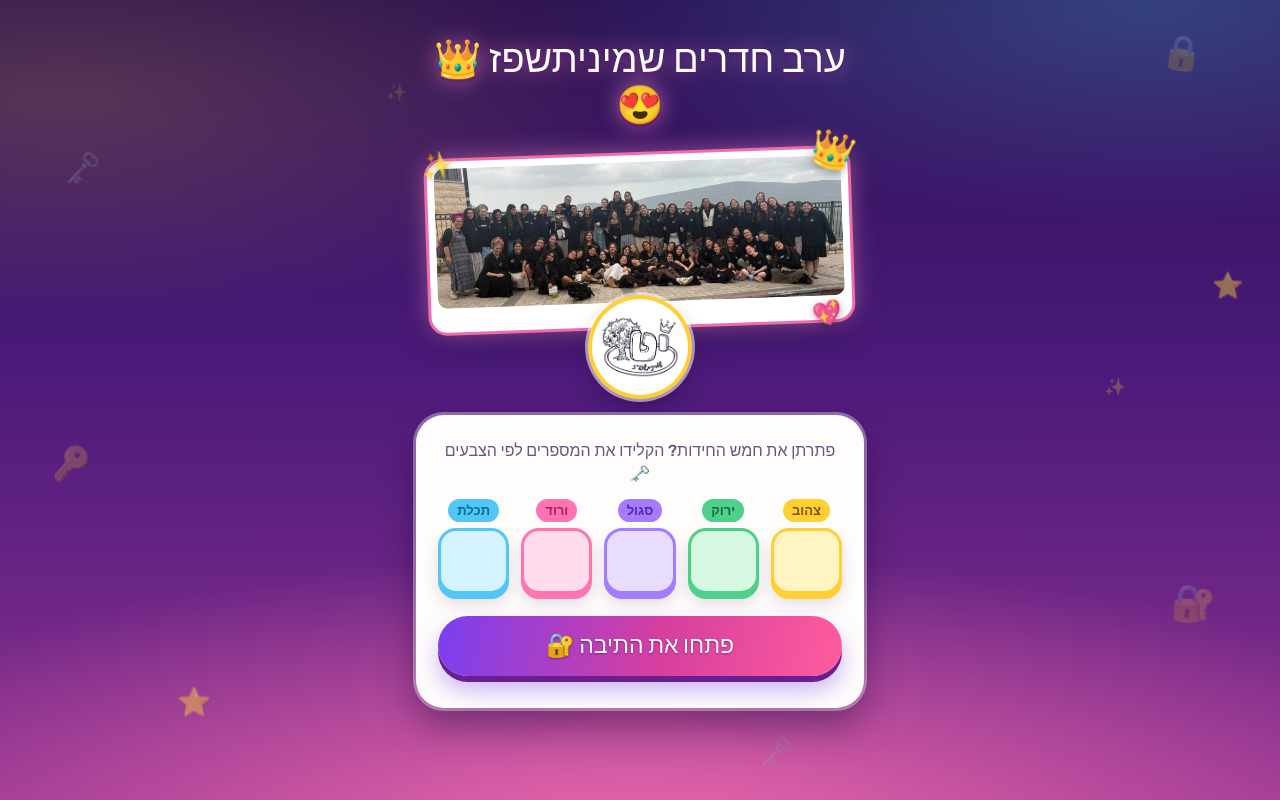
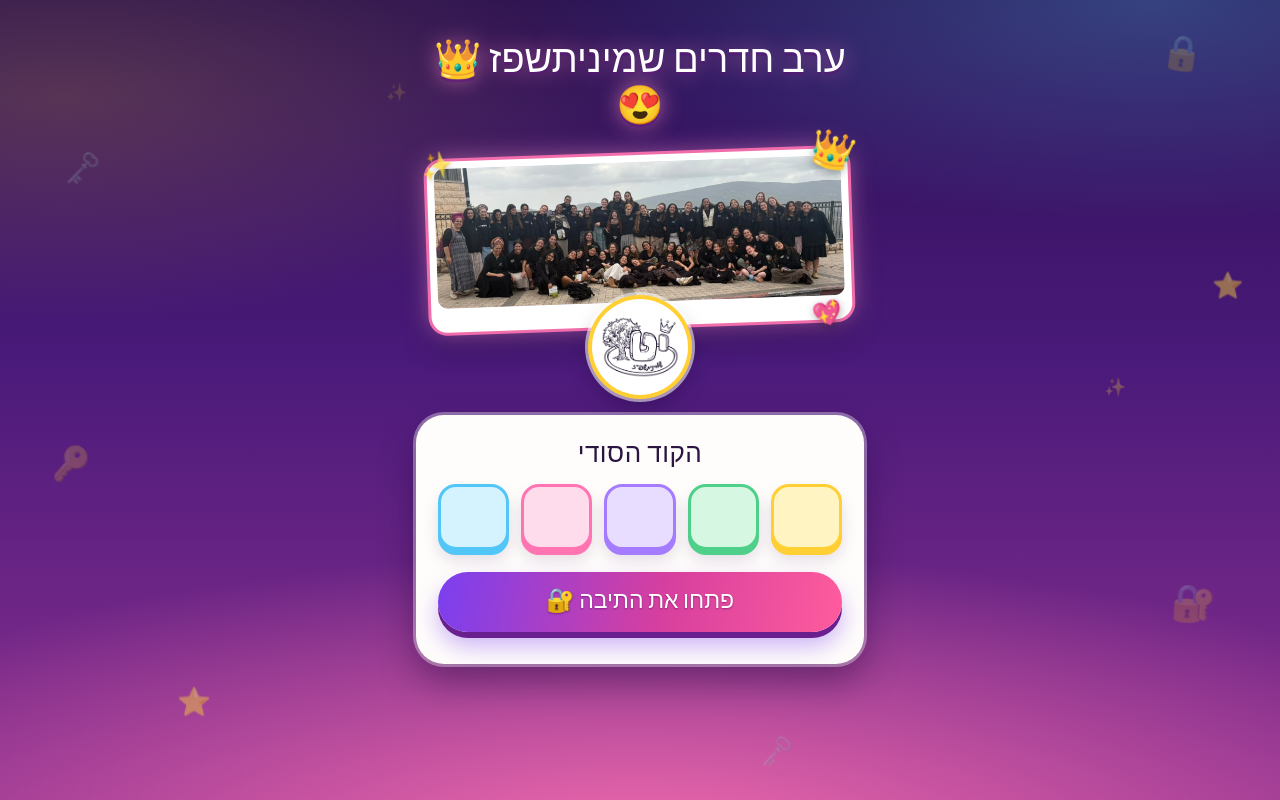
Before and after one commit to dovi-shachor/erev-hadarim, a plain HTML site: page index.html in a window 1280 px wide. Drawn offline with Linux system fonts and the light colour scheme.

Commit message:
Replace lead text and colour labels with a single heading
Co-Authored-By: Claude Fable 5.2 <noreply@anthropic.com>

```diff
--- a/index.html
+++ b/index.html
@@ -44,30 +44,25 @@
     </div>
 
     <section class="card">
-      <p class="card-lead">פתרתן את חמש החידות? הקלידו את המספרים לפי הצבעים 🗝️</p>
+      <h2 class="card-lead">הקוד הסודי</h2>
 
       <p id="config-notice" class="notice" role="alert" hidden>האפליקציה עדיין לא מחוברת לשרת ⚙️</p>
 
       <form id="code-form" novalidate autocomplete="off">
         <div class="code-row" id="code-row">
           <label class="code-cell c-yellow">
-            <span class="code-label">צהוב</span>
             <input class="code-input" id="code-1" type="text" dir="ltr" inputmode="numeric" pattern="[0-9]*" maxlength="2" enterkeyhint="next" autocomplete="off" aria-label="המספר של החידה הצהובה">
           </label>
           <label class="code-cell c-green">
-            <span class="code-label">ירוק</span>
             <input class="code-input" id="code-2" type="text" dir="ltr" inputmode="numeric" pattern="[0-9]*" maxlength="2" enterkeyhint="next" autocomplete="off" aria-label="המספר של החידה הירוקה">
           </label>
           <label class="code-cell c-purple">
-            <span class="code-label">סגול</span>
             <input class="code-input" id="code-3" type="text" dir="ltr" inputmode="numeric" pattern="[0-9]*" maxlength="2" enterkeyhint="next" autocomplete="off" aria-label="המספר של החידה הסגולה">
           </label>
           <label class="code-cell c-pink">
-            <span class="code-label">ורוד</span>
             <input class="code-input" id="code-4" type="text" dir="ltr" inputmode="numeric" pattern="[0-9]*" maxlength="2" enterkeyhint="next" autocomplete="off" aria-label="המספר של החידה הוורודה">
           </label>
           <label class="code-cell c-blue">
-            <span class="code-label">תכלת</span>
             <input class="code-input" id="code-5" type="text" dir="ltr" inputmode="numeric" pattern="[0-9]*" maxlength="2" enterkeyhint="go" autocomplete="off" aria-label="המספר של החידה התכולה">
           </label>
         </div>
--- a/style.css
+++ b/style.css
@@ -232,10 +232,12 @@ body {
 .card-lead {
   margin: 0 0 14px;
   text-align: center;
-  font-size: 16px;
-  font-weight: 500;
-  line-height: 1.45;
-  color: var(--ink-soft);
+  font-family: "Secular One", "Rubik", sans-serif;
+  font-size: 26px;
+  font-weight: 400;
+  line-height: 1.2;
+  letter-spacing: .5px;
+  color: var(--ink);
 }
 
 .notice {
```
